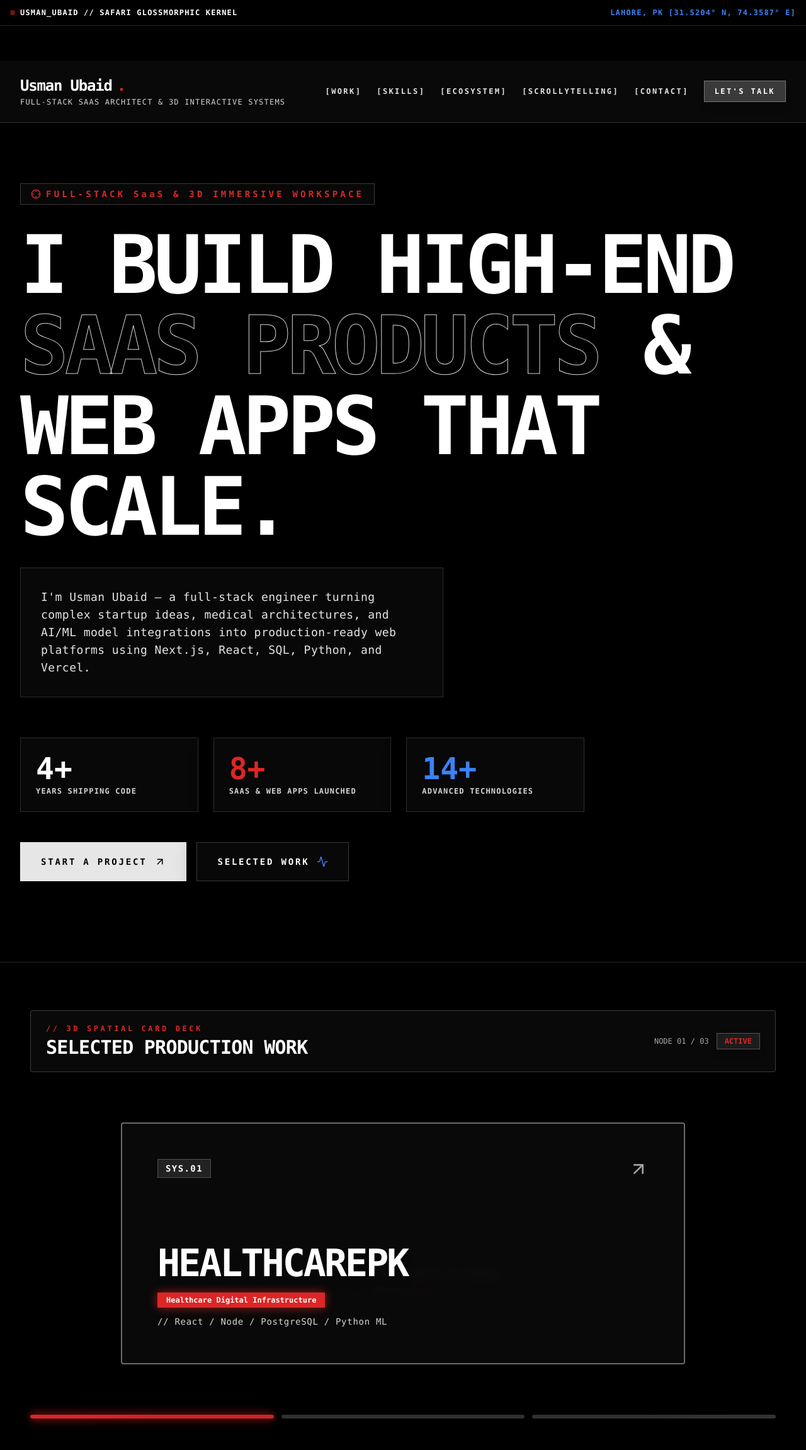
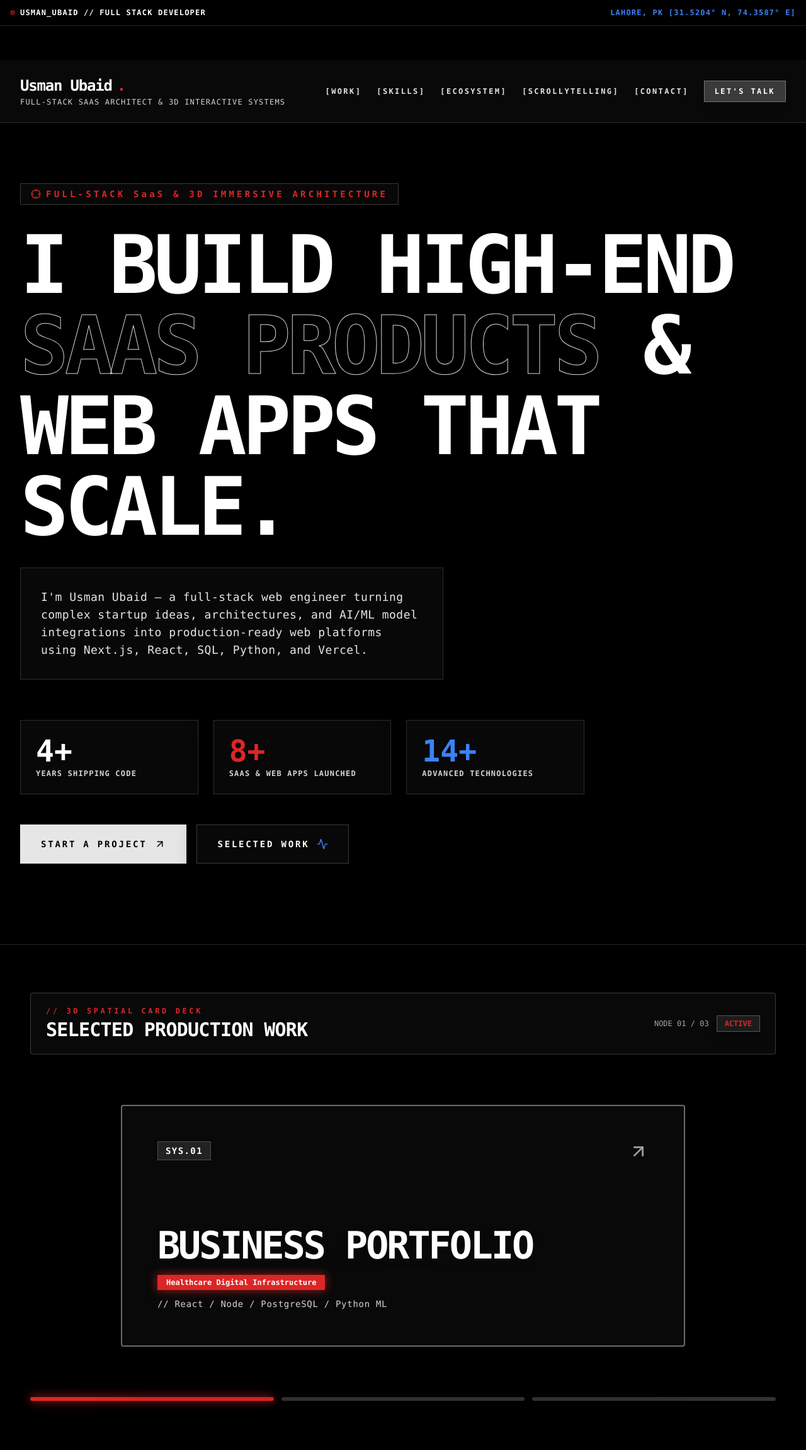
Before and after one commit to usmanubaid396/ubaid-developers-core, a React (Vite) app: page / in a window 1280 px wide. Shown: the top 2302 px of the page at 63% size. Built offline with nearby package versions, Linux system fonts and the light colour scheme.

Commit message:
Update portfolio and status descriptions

```diff
--- a/src/App.jsx
+++ b/src/App.jsx
@@ -287,7 +287,7 @@ const SystemStatus = () => (
   <div className="fixed top-0 w-full z-50 bg-black/80 backdrop-blur-xl border-b border-white/15 text-[9px] sm:text-xs uppercase flex justify-between items-center px-3 sm:px-4 py-2 sm:py-3 font-light tracking-widest text-neutral-200 shadow-[0_8px_32px_0_rgba(0,0,0,0.37)]">
     <div className="flex items-center gap-2 text-white font-bold truncate">
       <div className="w-2 h-2 bg-[#dc2626] rounded-full animate-pulse shadow-[0_0_15px_#dc2626] shrink-0"></div>
-      <span className="truncate">USMAN_UBAID // SAFARI GLOSSMORPHIC KERNEL</span>
+      <span className="truncate">USMAN_UBAID // FULL STACK DEVELOPER</span>
     </div>
     <div className="text-[#3b82f6] font-bold hidden md:block shrink-0">LAHORE, PK [31.5204° N, 74.3587° E]</div>
   </div>
@@ -353,13 +353,13 @@ const Hero = () => (
   <section id="index" className="relative z-10 w-full px-4 sm:px-8 pt-20 sm:pt-24 pb-24 sm:pb-32 border-b border-white/15 bg-transparent">
     <div className="max-w-6xl">
       <p className="text-[#dc2626] text-xs sm:text-sm tracking-[0.3em] mb-6 sm:mb-8 font-bold flex items-center gap-2 bg-neutral-950/80 backdrop-blur-xl w-fit px-3 sm:px-4 py-1.5 border border-white/20 shadow-xl">
-        <Crosshair size={16} className="shrink-0" /> <span className="truncate">FULL-STACK SaaS & 3D IMMERSIVE WORKSPACE</span>
+        <Crosshair size={16} className="shrink-0" /> <span className="truncate">FULL-STACK SaaS & 3D IMMERSIVE ARCHITECTURE</span>
       </p>
       <h2 className="text-4xl sm:text-7xl md:text-9xl font-black tracking-tighter uppercase leading-[0.9] sm:leading-[0.85] text-white drop-shadow-[0_15px_30px_rgba(0,0,0,0.9)]">
         I build high-end <br /><span className="stroke-text">SaaS products</span> & web apps that scale.
       </h2>
       <p className="mt-6 sm:mt-8 text-xs sm:text-lg text-neutral-200 max-w-2xl font-light tracking-wide leading-relaxed bg-neutral-950/80 p-6 sm:p-8 border border-white/15 backdrop-blur-2xl shadow-[0_8px_32px_0_rgba(0,0,0,0.37)]">
-        I'm Usman Ubaid — a full-stack engineer turning complex startup ideas, medical architectures, and AI/ML model integrations into production-ready web platforms using Next.js, React, SQL, Python, and Vercel.
+        I'm Usman Ubaid — a full-stack web engineer turning complex startup ideas, architectures, and AI/ML model integrations into production-ready web platforms using Next.js, React, SQL, Python, and Vercel.
       </p>
 
       <div className="mt-12 sm:mt-16 grid grid-cols-1 sm:grid-cols-3 gap-4 sm:gap-6 max-w-4xl">
@@ -390,9 +390,9 @@ const Hero = () => (
 );
 
 const worksData = [
-  { id: 'SYS.01', title: 'HealthcarePK', type: 'Healthcare Digital Infrastructure', tech: 'React / Node / PostgreSQL / Python ML', link: 'https://healthcarepk.online' },
-  { id: 'SYS.02', title: 'Contract Maker', type: 'Legal SaaS Platform & Generator', tech: 'Next.js / Tailwind / Vercel Edge', link: 'https://universal-contract-maker.vercel.app/' },
-  { id: 'SYS.03', title: 'UsmanUbaid Portfolio', type: 'Interactive 3D 60fps Web Engine', tech: 'React / Three.js / WebGL / Tailwind', link: '#' },
+  { id: 'SYS.01', title: 'Business Portfolio', type: 'Healthcare Digital Infrastructure', tech: 'React / Node / PostgreSQL / Python ML', link: 'https://healthcarepk.online' },
+  { id: 'SYS.02', title: 'Utility Workflow Tool', type: 'Legal SaaS Platform & Generator', tech: 'Next.js / Tailwind / Vercel Edge', link: 'https://universal-contract-maker.vercel.app/' },
+  { id: 'SYS.03', title: 'Individual Portfolio', type: 'Interactive 3D 60fps Web Engine', tech: 'React / Three.js / WebGL / Tailwind', link: '#' },
 ];
 
 const Works = () => {
```
